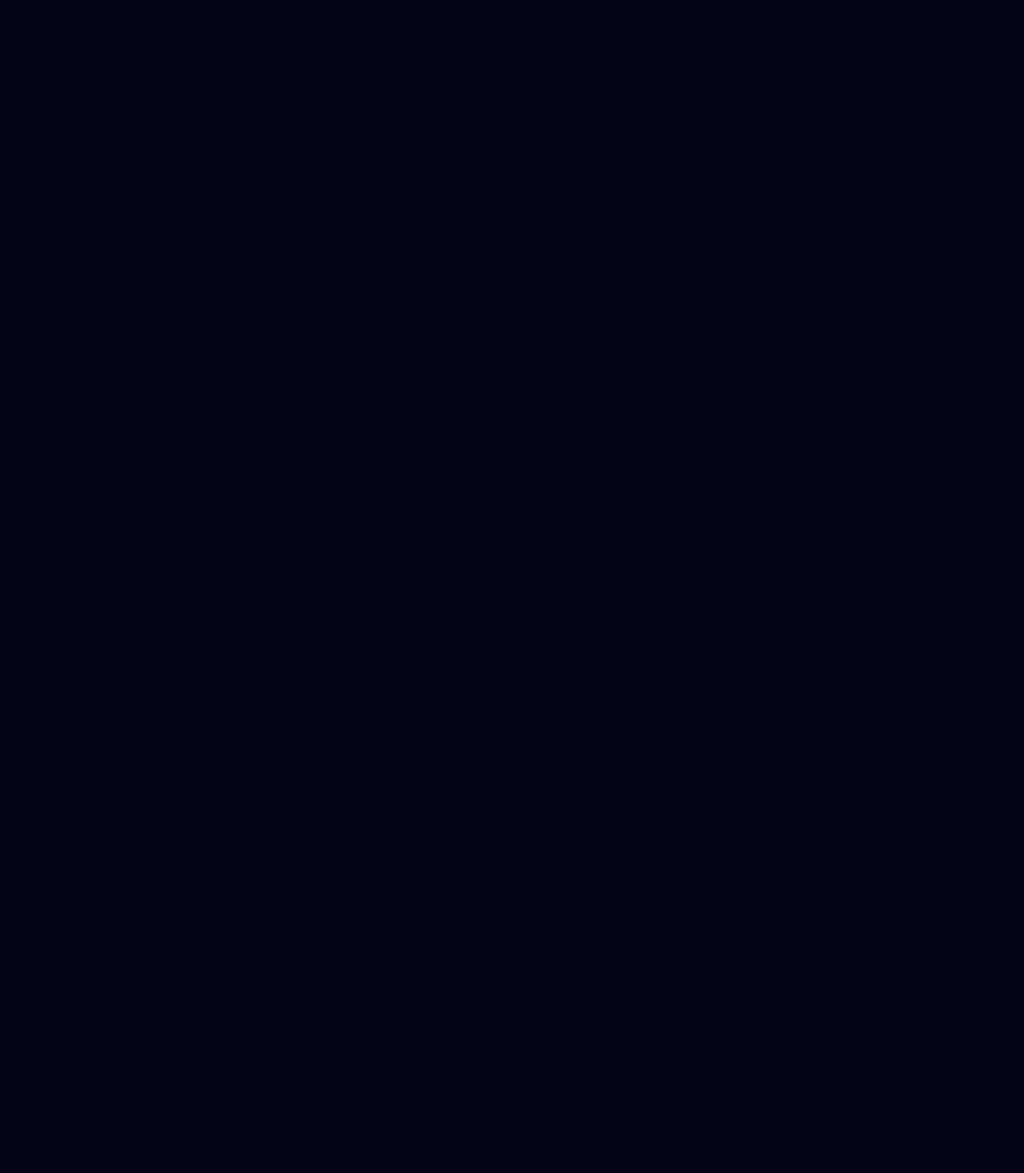
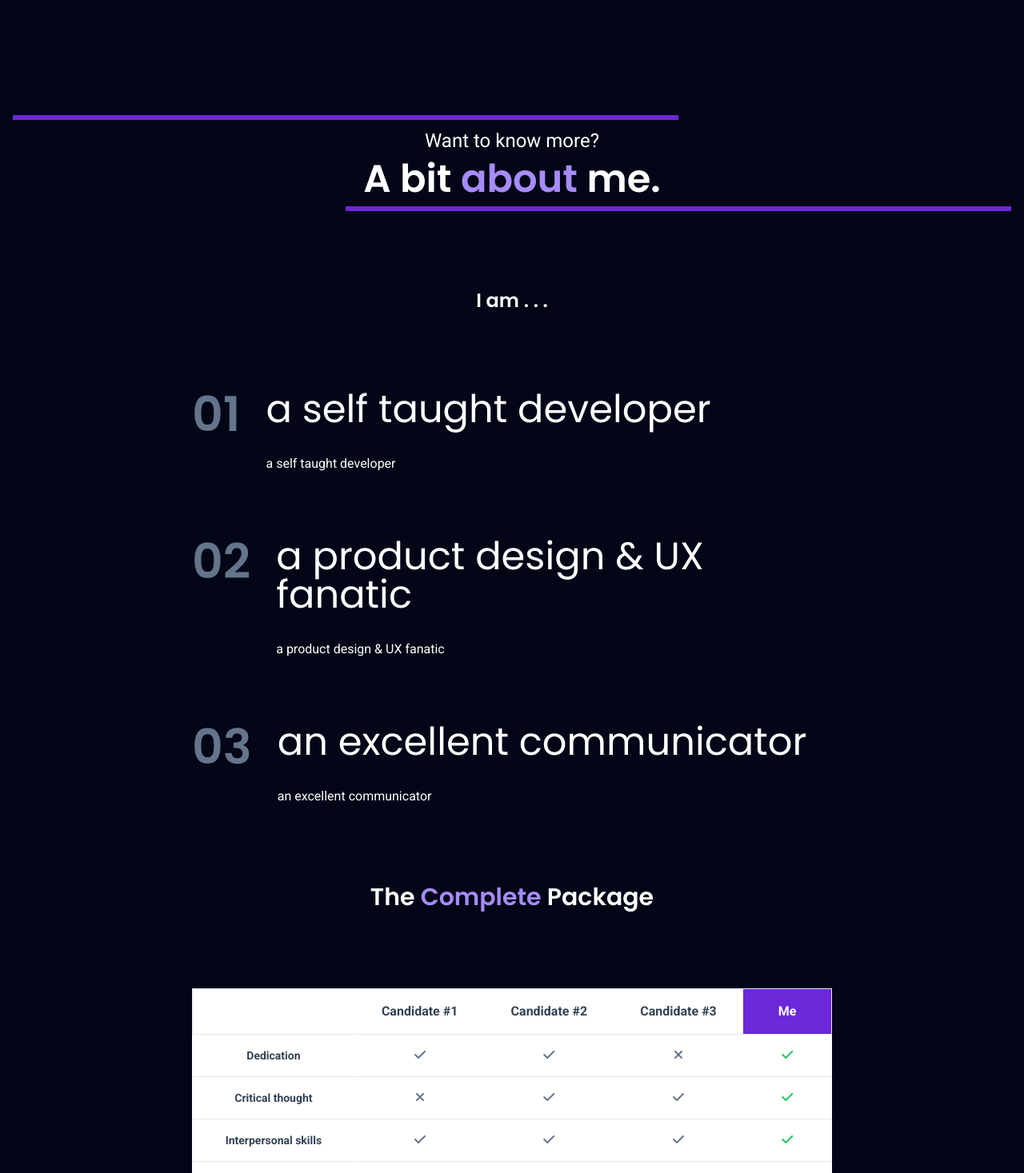
Before and after one commit to Craig-WIT/portfolioProject, a SvelteKit app: page / in a window 1280 px wide. Shown: the part 1330-2797 px from the top of the page at 80% size. Before the commit the page ends 1362 px from the top, so only its background shows below. Built offline with nearby package versions, Linux system fonts and the light colour scheme.

Commit message:
Finishing about me & footer

```diff
--- a/src/components/Footer.svelte
+++ b/src/components/Footer.svelte
@@ -0,0 +1,22 @@
+<footer class="py-20 sm:py-32 bg-black border-t border-solid border-violet-950 flex flex-col gap-4 sm:gap-8 justify-center items-center">
+    <p class="px-4 py-2 bg-white text-slate-950 font-medium">
+        Connect with me &darr;
+    </p>
+    <div class="flex flex-col gap-4 items-center justify-center">
+        <p><b class="pr-2">Email</b> 20095351@mail.wit.ie</p>
+        <p><b class="pr-2">Github</b>
+            <a class="text-violet-400" target="_blank" href="#">
+                https://github.com/Craig-WIT<sup><span class="text-xs scale-75 pl-0.5">
+                    <i class="fa-solid fa-arrow-up-right-from-square text-xs scale-[75%]"></i>
+                </span></sup>
+            </a>
+        </p>
+        <p><b class="pr-2">LinkedIn</b>
+            <a class="text-violet-400" target="_blank" href="#">
+                Craig Grehan, FCCA<sup><span class="text-xs scale-75 pl-0.5">
+                    <i class="fa-solid fa-arrow-up-right-from-square text-xs scale-[75%]"></i>
+                </span></sup>
+            </a>
+        </p>
+    </div>
+</footer>
--- a/src/components/Header.svelte
+++ b/src/components/Header.svelte
@@ -13,7 +13,7 @@
     <h1 class="font-medium">
         <b class="font-bold poppins">Craig</b> Grehan
     </h1>
-    <div class="sm:flex items-center gap-4 hidden">
+    <div class="sm:flex ml-auto pr-4 items-center gap-4 hidden">
         {#each tabs as tab}
             <a href={tab.link} class="duration-200 hover:text-violet-400">
                 <p>{tab.name}</p>
--- a/src/components/Main.svelte
+++ b/src/components/Main.svelte
@@ -5,6 +5,12 @@
         {name: 'Store',icon:'fa-solid fa-cart-shopping'},
         {name: 'Todos',icon:'fa-solid fa-list-check'},
         {name: 'Pokemon',icon:'fa-solid fa-diagram-project'},
+    ]
+
+    let benefits = [
+        {name:'a self taught developer', description:'a self taught developer'},
+        {name:'a product design & UX fanatic', description:'a product design & UX fanatic'},
+        {name:'an excellent communicator', description:'an excellent communicator'},
     ]
 
 </script>
@@ -18,7 +24,7 @@
             <p class="text-base sm:text-lg md:text-xl">
                 My <span class="poppins text-violet-400">favourite tech</span> includes SvelteKit, TailwindCSS, Node.js + Express.js & PostgreSQL
             </p>
-            <a href="https://www.linkedin.com/in/craig-grehan-fcca-885722a7/?originalSubdomain=ie" target="_blank" class="blueShadow mx-auto lg:mr-auto text-base sm:text-lg md:text-xl poppins relative overflow-hidden px-6 py-3 group rounded-full bg-white text-slate-950">
+            <a href="https://www.linkedin.com/in/craig-grehan-fcca-885722a7/?originalSubdomain=ie" target="_blank" class="blueShadow mx-auto lg:mr-auto lg:ml-0 text-base sm:text-lg md:text-xl poppins relative overflow-hidden px-6 py-3 group rounded-full bg-white text-slate-950">
                 <div class="absolute top-0 right-full w-full h-full bg-violet-400 opacity-30 group-hover:translate-x-full z-0 duration-200"/>
 
                 <h4 class="relative z-9">Get in touch &rarr;</h4>
@@ -44,14 +50,95 @@
         </a>
         <div class="grid grid-cols-1 lg:grid-cols-3 gap-12 lg:gap-10">
             <Step step={steps[0]}>
-
+                <p>A merchandising store created with <strong class="text-violet-400">Next.js, Stripe & Node.js + Express.js</strong></p>
             </Step>
             <Step step={steps[1]}>
-
+                <p>Ultimate Todos is a Full Stack<strong class="text-violet-400">Next.js, Node.js + Express.js & Firebase</strong> CRUD application</p>
             </Step>
             <Step step={steps[2]}>
-
+                <p>The Pokedex is a <strong class="text-violet-400">Sveltekit & TailwindCSS</strong> web application hosted on <strong class="text-violet-400"> Netlify</strong></p>
             </Step>
         </div>
     </section>
+
+    <section id="about" class="py-20 pt-10 lg:pt-16 lg:py-32 flex flex-col gap-16 sm:gap-20 md:gap-24 relative">
+        <div class="flex flex-col gap-2 text-center relative before:absolute before:top-0 before:left-0 before:w-2/3 before:h-1.5 before:bg-violet-700 after:absolute after:bottom-0 after:right-0 after:w-2/3 after:h-1.5 after:bg-violet-700 py-4">
+            <h6 class="text-lg sm:text-xl md:text-2xl">Want to know more?</h6>
+            <h3 class="font-semibold text-3xl sm:text-4xl md:text-5xl">
+                A bit <span class="poppins text-violet-400"> about</span> me.
+            </h3>
+        </div>
+        <p class="poppins mx-auto font-semibold text-lg sm:text-xl md:text-2xl">I am . . . </p>
+        <div class="flex flex-col gap-20 w-full mx-auto max-w-[800px]">
+            {#each benefits as benefit, index}
+                <div class="flex gap-6 sm:gap-8">
+                    <p class="poppins text-4xl sm:text-5xl md:text-6xl text-slate-500 font-semibold">
+                        0{index+1}
+                    </p>
+                    <div class="flex flex-col gap-6 sm:gap-8">
+                        <h3 class="text-2xl sm:text-3xl md:text-5xl">
+                            {benefit.name}
+                        </h3>
+                        <p>{benefit.description}</p>
+                    </div>
+                </div>
+            {/each}
+        </div>
+        <h5 class="text-2xl sm:text-3xl font-semibold text-center poppins">The <span class="text-violet-400 poppins"> Complete</span> Package</h5>
+        <div class="flex flex-col overflow-x-scroll gap-10 max-w-[800px] mx-auto w-full">
+            <table class="bg-white text-slate-700 rounded text-center">
+                <thead class="border border-b border-solid border-slate-200">
+                    <tr class="">
+                        <th/>
+                        <th class="whitespace-nowrap p-2 px-4">Candidate #1</th>
+                        <th class="whitespace-nowrap p-2 px-4">Candidate #2</th>
+                        <th class="whitespace-nowrap p-2 px-4">Candidate #3</th>
+                        <th class="whitespace-nowrap bg-violet-700 text-white p-4 px-8">Me</th>
+                    </tr>
+                </thead>
+            <tbody>
+                <tr class="border-b border-solid border-slate-200">
+                    <td class="border-r border-solid border-white pl-4 pr-4 py-4 font-semibold text-sm whitespace-nowrap">
+                        Dedication
+                    </td>
+                    <td><i class="fa-solid fa-check text-slate-500"></i></td>
+                    <td><i class="fa-solid fa-check text-slate-500"></i></td>
+                    <td><i class="fa-solid fa-xmark text-slate-500"></i></td>
+                    <td><i class="fa-solid fa-check text-green-500"></i></td>
+                </tr>
+                <tr class="border-b border-solid border-slate-200">
+                    <td class="border-r border-solid border-white pl-4 pr-4 py-4 font-semibold text-sm whitespace-nowrap">
+                        Critical thought
+                    </td>
+                    <td><i class="fa-solid fa-xmark text-slate-500"></i></td>
+                    <td><i class="fa-solid fa-check text-slate-500"></i></td>
+                    <td><i class="fa-solid fa-check text-slate-500"></i></td>
+                    <td><i class="fa-solid fa-check text-green-500"></i></td>
+                </tr>
+                <tr class="border-b border-solid border-slate-200">
+                    <td class="border-r border-solid border-white pl-4 pr-4 py-4 font-semibold text-sm whitespace-nowrap">
+                        Interpersonal skills
+                    </td>
+                    <td><i class="fa-solid fa-check text-slate-500"></i></td>
+                    <td><i class="fa-solid fa-check text-slate-500"></i></td>
+                    <td><i class="fa-solid fa-check text-slate-500"></i></td>
+                    <td><i class="fa-solid fa-check text-green-500"></i></td>
+                </tr>
+                <tr class="border-b border-solid border-slate-200">
+                    <td class="border-r border-solid border-white pl-4 pr-4 py-4 font-semibold text-sm whitespace-nowrap">
+                        Programming ability
+                    </td>
+                    <td><i class="fa-solid fa-check text-slate-500"></i></td>
+                    <td><i class="fa-solid fa-xmark text-slate-500"></i></td>
+                    <td><i class="fa-solid fa-check text-slate-500"></i></td>
+                    <td><i class="fa-solid fa-check text-green-500"></i></td>
+                </tr>
+            </tbody>
+            </table>
+        </div>
+        <div class="mx-auto -mt-12 italic sm:hidden opacity-50">
+            <p>Scroll to see more &rarr;</p>
+        </div>
+        <p class="mx-auto">So why not invest?</p>
+    </section>
 </main>
--- a/src/components/Step.svelte
+++ b/src/components/Step.svelte
@@ -9,7 +9,7 @@
     <h3 class="font-medium text-xl sm:text-2xl md:text-3xl">{step.name}</h3>
     <slot/>
     <div class="flex-1 flex justify-between gap-4 items-center">
-        <div class="ml-auto cursor-pointer hover:text-slate-700 duration-200 relative after:absolute after:top-0 after-h-0 after:right-full after:w-full after:h-full after:duration-200 hover:after:translate-x-full after:z-[-1] overflow-hidden">
+        <div class="ml-auto cursor-pointer hover:text-violet-400 duration-200 relative after:absolute after:top-0 after-h-0 after:right-full after:w-full after:h-full after:duration-200 hover:after:translate-x-full after:z-[-1] overflow-hidden">
             <p class="relative z-4 ">Go to &rarr;</p>
         </div>
     </div>
--- a/src/routes/+layout.svelte
+++ b/src/routes/+layout.svelte
@@ -16,7 +16,7 @@
     <div class={"fixed bottom-0 w-40 duration-200 flex items-center p-10 z-[10]" + (
         y > 0 ? ' opacity-full pointer-events-auto': ' pointer-events-none opacity-0'
     )}>
-        <button on:click={goTop} class="ml-auto rounded-full bg-slate-900 text-violet-400 px-3 sm:px-4 hover:bg-slate-800 cursor-pointer">
+        <button on:click={goTop} class="ml-auto rounded-full aspect-square bg-slate-900 text-violet-400 px-3 sm:px-4 hover:bg-slate-800 cursor-pointer">
             <i class="fa-solid fa-arrow-up grid place-items-center aspect-square" />
         </button>
     </div>
```
